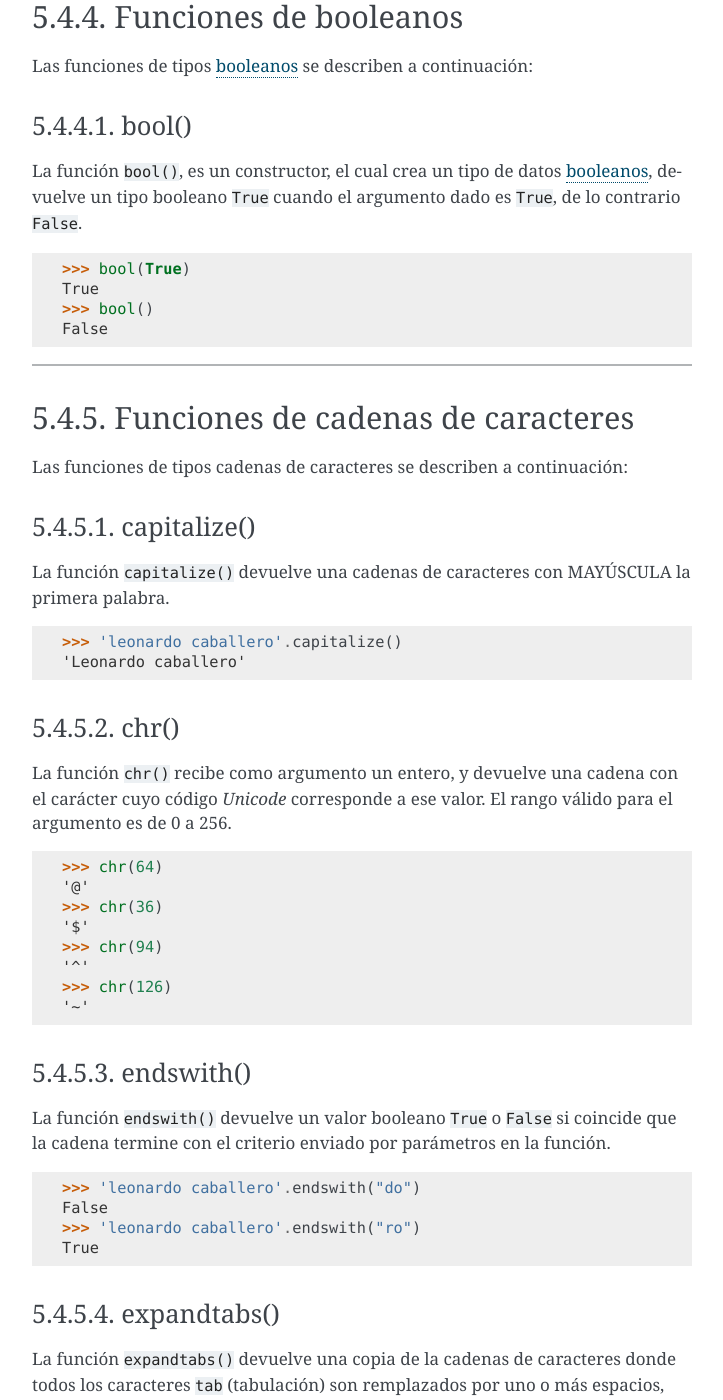
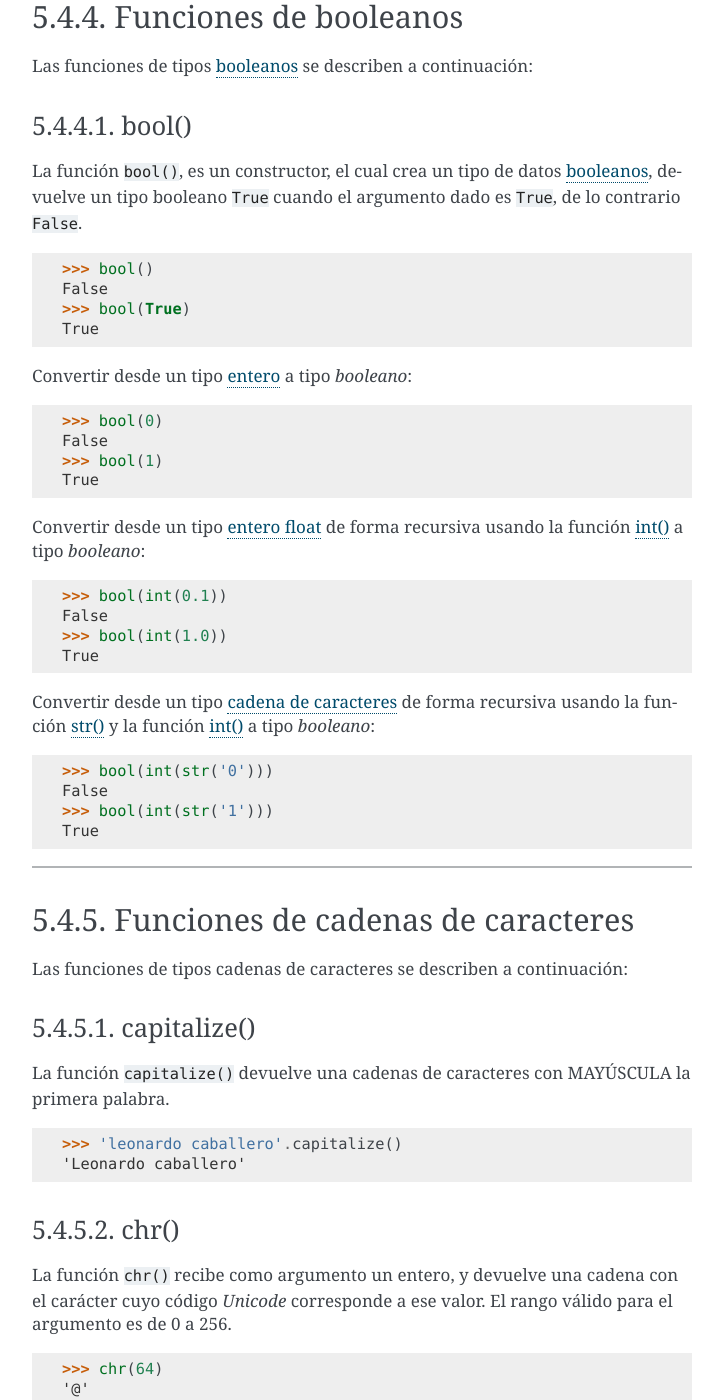
Before and after one commit to macagua/entrenamiento.python_basico, a Sphinx documentation site: the page built from source/leccion5/funciones_integradas.rst, in a window 1280 px wide and 1400 px high, scrolled down 18969 px. Shown: the whole window, without its empty margins (388-1111 px from the left). Built offline with Sphinx 7.4.7, drawn with Linux system fonts in a browser that asks for light colours.

Commit message:
Agregar mejoras al tipo de datos booleano

```diff
--- a/source/leccion5/funciones_integradas.rst
+++ b/source/leccion5/funciones_integradas.rst
@@ -1140,11 +1140,40 @@ argumento dado es ``True``, de lo contrario ``False``.
 
 ::
 
+    >>> bool()
+    False
     >>> bool(True)
     True
-    >>> bool()
+
+Convertir desde un tipo :ref:`entero <python_numericos>` a tipo *booleano*:
+
+::
+
+    >>> bool(0)
     False
-
+    >>> bool(1)
+    True
+
+Convertir desde un tipo :ref:`entero float <python_num_float>` de forma recursiva
+usando la función :ref:`int() <python_fun_int>` a tipo *booleano*:
+
+::
+
+    >>> bool(int(0.1))
+    False
+    >>> bool(int(1.0))
+    True
+
+Convertir desde un tipo :ref:`cadena de caracteres <python_str>` de forma recursiva
+usando la función :ref:`str() <python_fun_str>` y la función :ref:`int() <python_fun_int>`
+a tipo *booleano*:
+
+::
+
+    >>> bool(int(str('0')))
+    False
+    >>> bool(int(str('1')))
+    True
 
 ----
 
```
Also changed, not shown: source/leccion3/tipo_booleanos.rst (+40 -7 lines).
